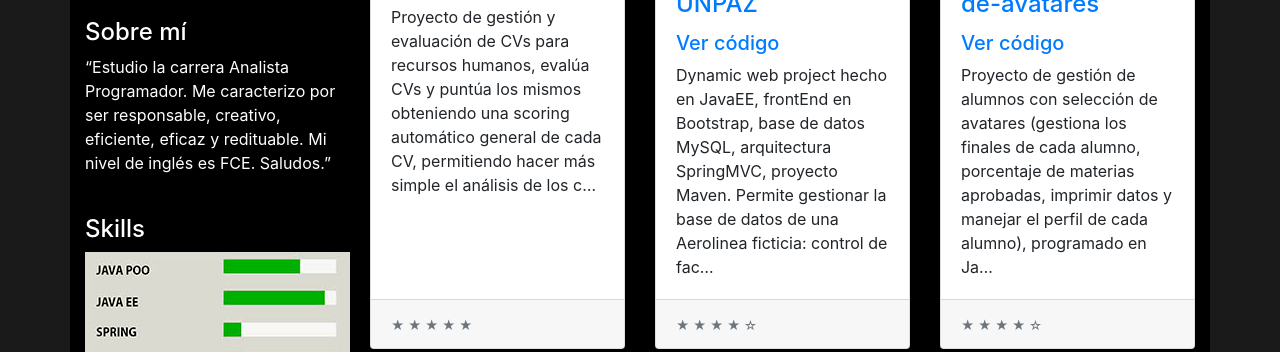
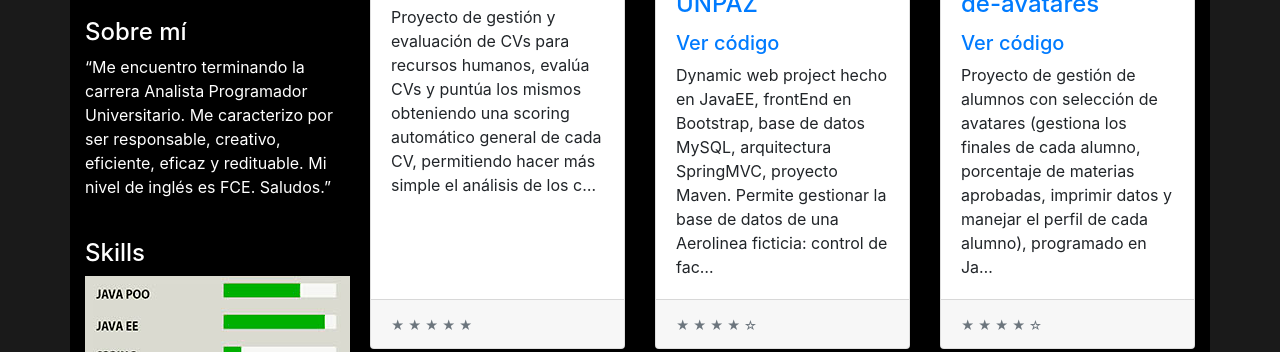
Before and after one commit to AlexielArdilla/dev_portfolio, a website: page index.html in a window 1280 px wide. Shown: the part 658-1010 px from the top of the page. Drawn offline with Linux system fonts and the light colour scheme.

Commit message:
Update about me

```diff
--- a/index.html
+++ b/index.html
@@ -61,7 +61,7 @@
         </div>
         <div style="color: white">
           <br><h4>Sobre mí</h4>
-          <p>“Estudio la carrera Analista Programador. Me caracterizo por ser responsable, creativo, eficiente, eficaz y redituable. Mi nivel de inglés es FCE. Saludos.”</p></div>
+          <p>“Me encuentro terminando la carrera Analista Programador Universitario. Me caracterizo por ser responsable, creativo, eficiente, eficaz y redituable. Mi nivel de inglés es FCE. Saludos.”</p></div>
 
           <br><h4 style="color: white">Skills</h4>
           <img src="img/skills.jpg">
```
